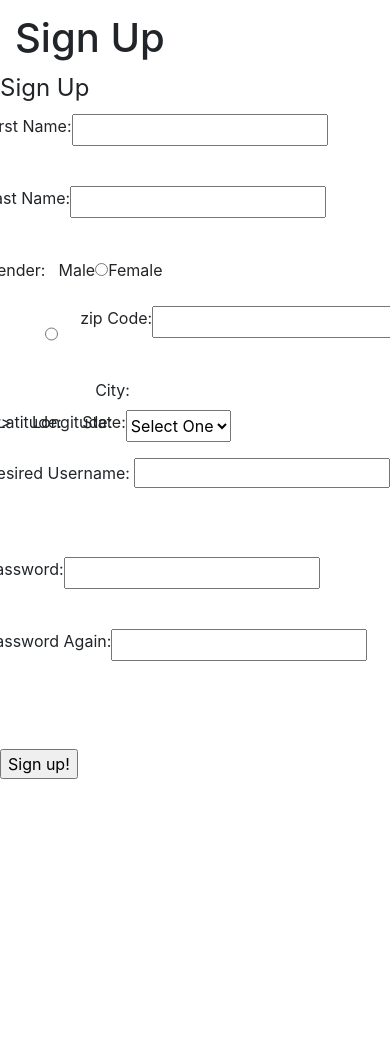
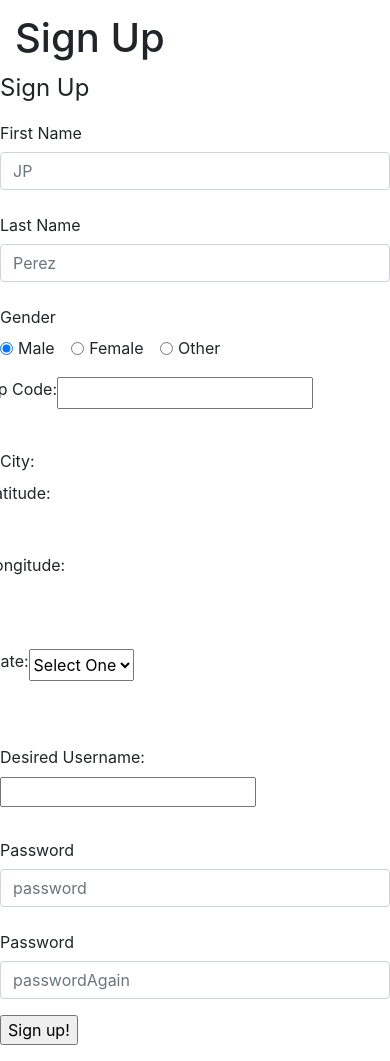
Before and after one commit to josep408/lab4, a PHP site: page / in a window 390 px wide; the page is wider, and only the part inside the window is pictured. Shown: the part 56-1117 px from the top of that part. Before the commit the page ends 835 px from the top of that part, so only its background shows below. Run offline with PHP 8.4, Linux system fonts and the light colour scheme.

Commit message:
fixed mistakes

```diff
--- a/css/app.css
+++ b/css/app.css
@@ -20,3 +20,7 @@
 	padding-top: 70px;
 
 }
+
+.container{
+	width: 1500px;
+}
--- a/index.html
+++ b/index.html
@@ -5,7 +5,6 @@
         <link rel="stylesheet" type="text/css" href="css/app.css">
         <link rel="stylesheet" href="https://stackpath.bootstrapcdn.com/bootstrap/4.4.1/css/bootstrap.min.css" integrity="sha384-Vkoo8x4CGsO3+Hhxv8T/Q5PaXtkKtu6ug5TOeNV6gBiFeWPGFN9MuhOf23Q9Ifjh" crossorigin="anonymous">
         <script src="https://code.jquery.com/jquery-3.4.1.js" integrity="sha256-WpOohJOqMqqyKL9FccASB9O0KwACQJpFTUBLTYOVvVU=" crossorigin="anonymous"></script>
-        <link rel="stylesheet" href="https://stackpath.bootstrapcdn.com/bootstrap/4.4.1/css/bootstrap.min.css" integrity="sha384-Vkoo8x4CGsO3+Hhxv8T/Q5PaXtkKtu6ug5TOeNV6gBiFeWPGFN9MuhOf23Q9Ifjh" crossorigin="anonymous">
     </head>
     <body>
         <nav class="navbar navbar-inverse navbar-expand-lg fixed-top">
@@ -36,15 +35,41 @@
 
 
         <form id="signupForm" method="post" action="welcome.html" onsubmit="return validate();">
-            <fieldset>
               <legend> Sign Up</legend>
-            <div class="form-group row"><label>First Name:</label><input type="text" name="fName"></div><br>
-            <div class="form-group row"><label>Last Name:</label><input type="text" name="lName"></div><br>
-            <div class="form-group row"><label>Gender:</label><input type="radio" name="gender" value="m">Male
-             <div><input type="radio" name="gender" value="f">Female<br><br>
+            <div class="form-group row">
+				<label for="firstname" class="col-sm-2 col-form-label">First Name</label>
+				<div class="col-sm-10">
+					<input type="text" class="form-control" id="fName" placeholder="JP" required>
+				</div>
+			</div>
+            <div class="form-group row">
+				<label for="lastname" class="col-sm-2 col-form-label">Last Name</label>
+				<div class="col-sm-10">
+					<input type="text" class="form-control" id="lName" placeholder="Perez" required>
+				</div>
+			</div>
+            <fieldset class="form-group">
+				<div class="row">
+					<legend class="col-form-label col-sm-2">Gender</legend>
+					<div class="col-sm-10">
+						<div class="form-check form-check-inline">
+							<input class="form-check-input" type="radio" name="gender" id="male" value="male" checked>
+							<label class="form-check-label" for="male">Male</label>
+						</div>
+						<div class="form-check form-check-inline">
+							<input class="form-check-input" type="radio" name="gender" id="female" value="female">
+							<label class="form-check-label" for="female">Female</label>
+						</div>
+						<div class="form-check disabled form-check-inline">
+							<input class="form-check-input" type="radio" name="gender" id="other" value="other">
+							<label class="form-check-label" for="other">Other</label>
+						</div>
+					</div>
+				</div>
+			</fieldset>
 
             <div class="form-group row"><label>zip Code:</label>   <input type="text" name="zip" id="zip"></div><br>
-            <divclass="form-group row"><label>City: </label>      <span id="city"></span></div>br>
+            <divclass="form-group row"><label>City: </label>      <span id="city"></span></div>
             <div class="form-group row"><label>Latitude: </label>  <span id="latitude"></span></div><br>
             <div class="form-group row"><label>Longitude: </label> </div><br><br>
             <div class="form-group row"><label>State: </label>     <select id="state" name="state"></div>
@@ -52,19 +77,28 @@
                     <option value="ca">California</option>
                     <option value="ny">New York</option>
                     <option value="tx">Texas</option>
-        <divclass="form-group row"><label> Select a County: </label><select id="county"></select></div><br><br>
+        <div class="form-group row"><label> Select a County: </label><select id="county"></select></div><br><br>
 
             <divclass="form-group row"><label>Desired Username:</label> <input type="text" name="username"name="username"></div><br>
                           <span id="usernameError"></span><br>
-           <div class="form-group row"><label> Password: </label> <input type="password" id="password" name="password"></div><br>
-                              <span id="passwordtooShort"></span>
-            <div class="form-group row"><label>Password Again: </label>  <input type="password" id="passwordAgain"></div><br>
-                              <span id="paswordAgainError"></span><br /><br>
+           <div class="form-group row">
+				<label for="password" class="col-sm-2 col-form-label">Password</label>
+				<div class="col-sm-10">
+				    <span id="passwordtooShort"></span>
+					<input type="password" class="form-control" id="password" placeholder="password" required>
+					<small id="password-form-text" hidden>Password does not satisfy conditions</small>
+				</div>
+			</div>
 
-           <div> <input type="submit" value="Sign up!">
-          </fieldset>
+            <div class="form-group row">
+				<label for="password" class="col-sm-2 col-form-label">Password</label><span id="paswordAgainError"></span>
+				<div class="col-sm-10">
+					<input type="password" class="form-control" id="passwordAgain" placeholder="passwordAgain" required>
+					<small id="password-form-text" hidden>Password does not satisfy conditions</small>
+				</div>
+			</div>
+           <div> <input type="submit" value="Sign up!"></div>
         </form>
-
         </div>
 
         <script>
```
